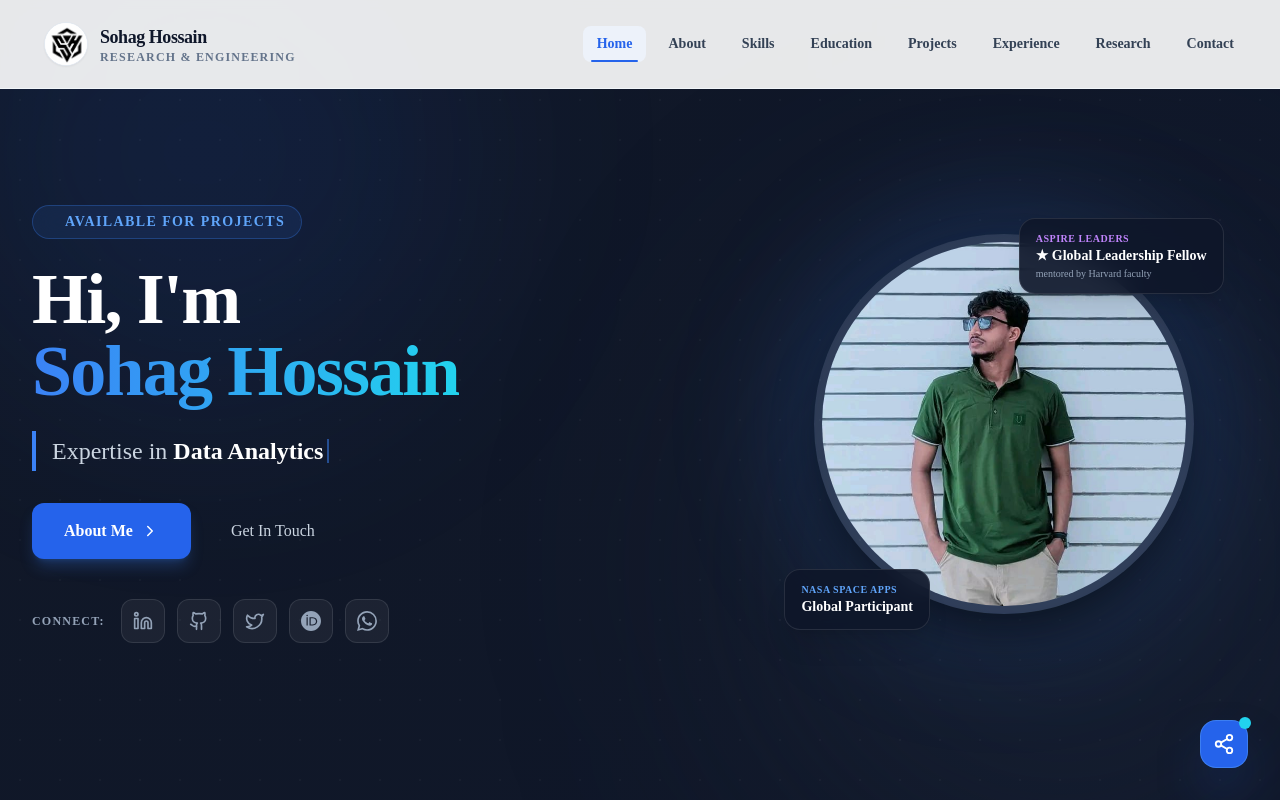
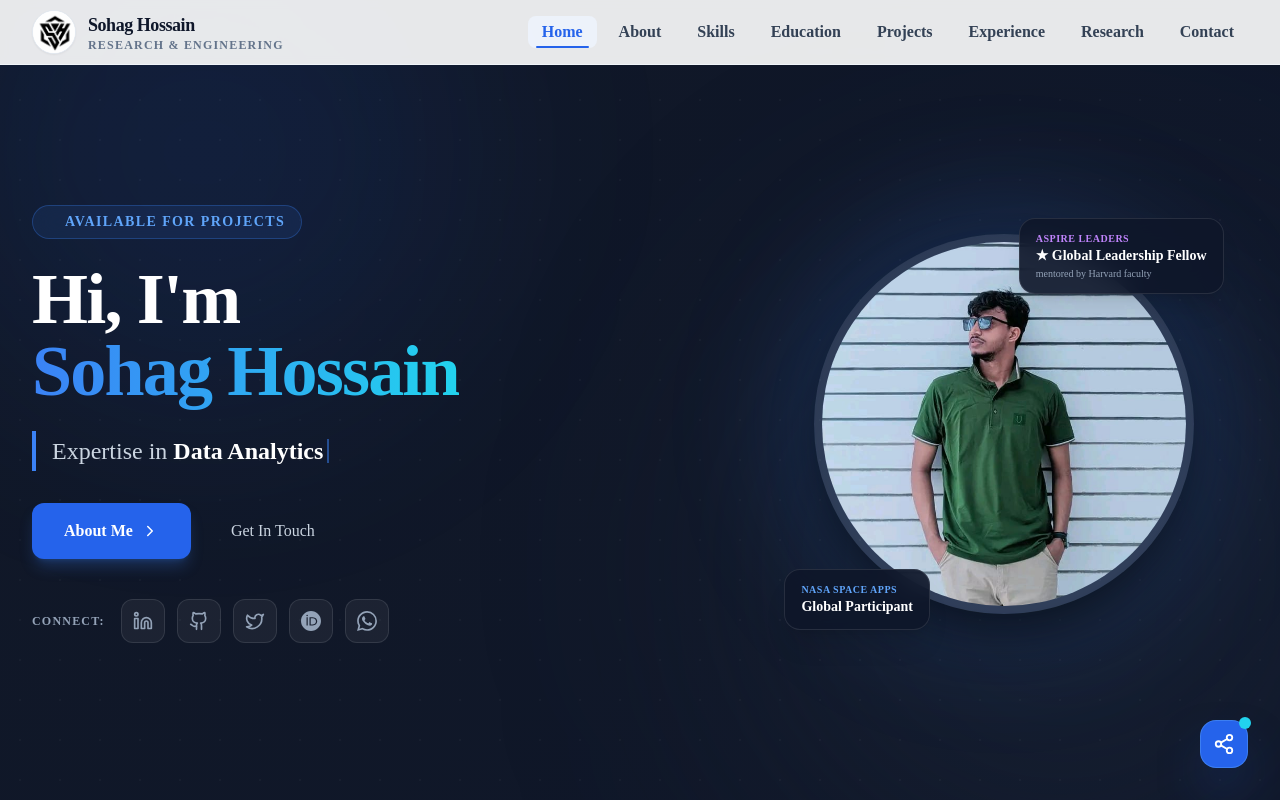
Before and after one commit to Sohag016/portflio_sohag, a Next.js app: page / in a window 1280 px wide. Shown: the top 800 px of the page. Built offline with nearby package versions, Linux system fonts and the light colour scheme.

Commit message:
hero section padding problem solv

```diff
--- a/components/Navbar.tsx
+++ b/components/Navbar.tsx
@@ -62,8 +62,8 @@ export default function Navbar() {
     <header
       className={`fixed top-0 left-0 right-0 z-50 transition-all duration-300 ${
         isScrolled
-          ? "bg-white/95 backdrop-blur-md shadow-md py-3 border-b border-slate-200/80"
-          : "bg-white/90 backdrop-blur-sm py-4 border-b border-slate-100"
+          ? "bg-white/95 backdrop-blur-md shadow-md py-1 border-b border-slate-200/80"
+          : "bg-white/90 backdrop-blur-sm py-1 border-b border-slate-100"
       }`}
     >
       <div className="container w-[90%] sm:w-[95%] mx-auto flex items-center justify-between">
@@ -71,7 +71,7 @@ export default function Navbar() {
         <a
           href="#home"
           onClick={(e) => handleNavClick(e, "#home")}
-          className="group flex items-center gap-3 px-3 py-1.5 rounded-full transition-all hover:-translate-y-0.5"
+          className="group flex items-center gap-3 py-1.5 rounded-full transition-all hover:-translate-y-0.5"
         >
           <div className="relative w-10 h-10 sm:w-11 sm:h-11 rounded-full bg-white flex items-center justify-center shadow-sm border border-slate-200 overflow-hidden group-hover:border-sky-400 group-hover:shadow-md transition-all">
             <Image
@@ -102,7 +102,7 @@ export default function Navbar() {
                 key={item.name}
                 href={item.href}
                 onClick={(e) => handleNavClick(e, item.href)}
-                className={`relative px-3.5 py-2 text-sm font-semibold rounded-lg transition-all duration-200 ${
+                className={`relative px-3.5 py-1 text-[16px] font-semibold rounded-lg transition-all duration-200 ${
                   isActive
                     ? "text-blue-600 font-bold bg-blue-50/80"
                     : "text-slate-700 hover:text-blue-600 hover:bg-slate-50"
```
